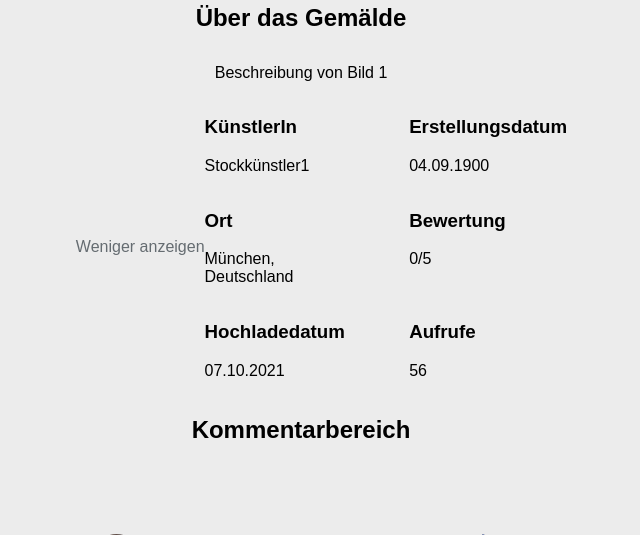
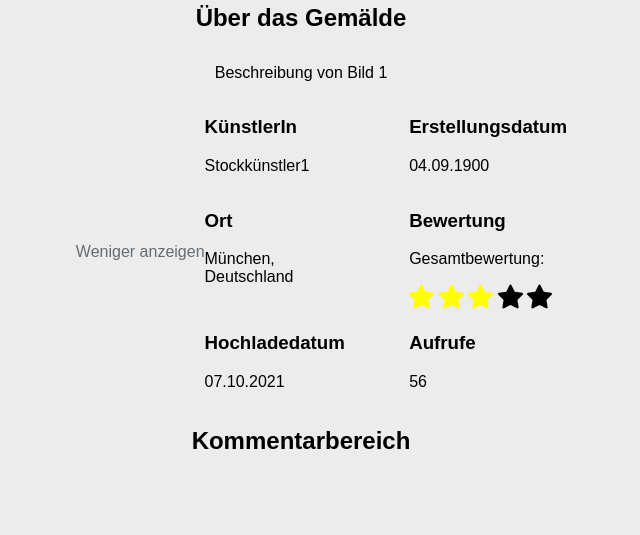
Before and after one commit to AykoSc/Uni-Webprogrammierung, a PHP site: page /gemaelde.php?id=1 in a window 1280 px wide, after a click that opens the changed part. Shown: the part 1278-1813 px from the top of the page, without its empty margins (339-979 px from the left). Run offline with PHP 8.4, Linux system fonts and the light colour scheme.

Commit message:
gemaelde bewertung wird dargestellt

```diff
--- a/controller/DBErstellung.php
+++ b/controller/DBErstellung.php
@@ -98,9 +98,9 @@ class DBErstellung
     VALUES ('test2', 'test2@test.com', '', 'Ich bin Test 2!', 'w', 'Maxine Musterfrau', 'Ammerländer Heerstraße 118, 26129 Oldenburg', 'deutsch', '2000.11-01', '2022-05-28');
 
     INSERT INTO Gemaelde (AnbieterID, Titel, Kuenstler, Beschreibung, Erstellungsdatum, Ort, Bewertung, Hochladedatum, Aufrufe, Dateityp)
-    VALUES (2, 'Stockbild1', 'Stockkünstler1', 'Beschreibung von Bild 1', '1900-09-04', 'München, Deutschland', 0, '2021-10-07', 56, 'jpg');
+    VALUES (2, 'Stockbild1', 'Stockkünstler1', 'Beschreibung von Bild 1', '1900-09-04', 'München, Deutschland', 3, '2021-10-07', 56, 'jpg');
     INSERT INTO Gemaelde (AnbieterID, Titel, Kuenstler, Beschreibung, Erstellungsdatum, Ort, Bewertung, Hochladedatum, Aufrufe, Dateityp)
-    VALUES (1, 'Stockbild2', 'Stockkünstler2', 'Beschreibung von Bild 2', '1234-10-05', 'Oldenburg, Deutschland', 0, '2022-06-01', 4, 'jpg');
+    VALUES (1, 'Stockbild2', 'Stockkünstler2', 'Beschreibung von Bild 2', '1234-10-05', 'Oldenburg, Deutschland', 3, '2022-06-01', 4, 'jpg');
     INSERT INTO Gemaelde (AnbieterID, Titel, Kuenstler, Beschreibung, Erstellungsdatum, Ort, Bewertung, Hochladedatum, Aufrufe, Dateityp)
     VALUES (1, 'Stockbild3', 'Stockkünstler3', 'Beschreibung von Bild 3', '1432-11-06', 'Berlin, Deutschland', 0, '2022-09-06', 8, 'jpg');
 
@@ -136,11 +136,11 @@ class DBErstellung
     VALUES (3, 1);
 
     INSERT INTO bewertet_von (AnbieterID, GemaeldeID, Bewertung)
-        VALUES (3, 1, 4);
+        VALUES (2, 1, 3);
     INSERT INTO bewertet_von (AnbieterID, GemaeldeID, Bewertung)
         VALUES (2, 2, 2);
     INSERT INTO bewertet_von (AnbieterID, GemaeldeID, Bewertung)
-        VALUES (2, 1, 3);
+        VALUES (3, 1, 4);
     INSERT INTO bewertet_von (AnbieterID, GemaeldeID, Bewertung)
         VALUES (3, 2, 5);
     ";
--- a/controller/NutzerDAODBImpl.php
+++ b/controller/NutzerDAODBImpl.php
@@ -444,15 +444,12 @@ class NutzerDAODBImpl implements NutzerDAO
             $bereitsBewertetCMD->bindParam(':AnbieterID', $AnbieterID);
             $bereitsBewertetCMD->execute();
             $ergebnis = $bereitsBewertetCMD->fetchObject();
-            if (isset($ergebnis->Bewertung)) {
+            if (isset($ergebnis->Bewertung)) { //Gemaelde bereits bewertet, Bewertung wird entfernt
                 $bewertungEntfernenSQL = 'DELETE FROM bewertet_von WHERE GemaeldeID = :GemaeldeID AND AnbieterID = :AnbieterID;';
                 $bewertungEntfernenCMD = $this->db->prepare($bewertungEntfernenSQL);
                 $bewertungEntfernenCMD->bindParam(":GemaeldeID", $GemaeldeID);
                 $bewertungEntfernenCMD->bindParam(':AnbieterID', $AnbieterID);
                 $bewertungEntfernenCMD->execute();
-
-                $this->db->commit();
-                return true; //Gemaelde bereits bewertet, Bewertung wird entfernt
             }
 
             $speichereBewertungSQL = 'Insert INTO bewertet_von (GemaeldeID, AnbieterID, Bewertung) VALUES (:GemaeldeID, :AnbieterID, :Bewertung);';
@@ -467,19 +464,19 @@ class NutzerDAODBImpl implements NutzerDAO
             $erhalteBewertungCMD->execute();
 
             $bewertungenZaehler = 0;
-            $Bewertung_neu = 0; //falls es keine bewertungen gibt
+            $bewertung_neu = 0; //falls es keine bewertungen gibt
             while ($zeile = $erhalteBewertungCMD->fetchObject()) {
-                $Bewertung_neu += $zeile->Bewertung;
+                $bewertung_neu += $zeile->Bewertung;
                 $bewertungenZaehler++;
             }
             if ($bewertungenZaehler != 0) {
-                $Bewertung_neu = (int)($Bewertung_neu / $bewertungenZaehler);
+                $bewertung_neu = (int)($bewertung_neu / $bewertungenZaehler);
             }
 
             $aktualisiereBewertungSQL = 'UPDATE Gemaelde SET Bewertung = :Bewertung WHERE GemaeldeID = :GemaeldeID;';
             $aktualisiereBewertungCMD = $this->db->prepare($aktualisiereBewertungSQL);
             $aktualisiereBewertungCMD->bindParam(':GemaeldeID', $GemaeldeID);
-            $aktualisiereBewertungCMD->bindParam(':Bewertung', $Bewertung_neu);
+            $aktualisiereBewertungCMD->bindParam(':Bewertung', $bewertung_neu);
             $aktualisiereBewertungCMD->execute();
 
             $speichereBewertungCMD->execute();
--- a/css/main.css
+++ b/css/main.css
@@ -57,7 +57,6 @@ main {
         margin: 0 0 250px; /* Platz für den Footer (Platz nach unten)*/
     }
 }
-
 
 .presentation {
     width: 100%; /* Setze die Breite eines Elements */
--- a/gemaelde.php
+++ b/gemaelde.php
@@ -39,7 +39,7 @@ if (isset($_SESSION["id"]) and is_string($_SESSION["id"]) and
     isset($_POST['beschreibung']) and is_string($_POST['beschreibung']) and
     isset($_POST['erstellungsdatum']) and is_string($_POST['erstellungsdatum']) and
     isset($_POST['ort']) and is_string($_POST['ort'])) {
-    $gemaelde = $dao->gemaelde_editieren(htmlspecialchars($_SESSION["id"]), htmlspecialchars($_SESSION["token"]),
+    $dao->gemaelde_editieren(htmlspecialchars($_SESSION["id"]), htmlspecialchars($_SESSION["token"]),
         htmlspecialchars($_GET["id"]), htmlspecialchars($_POST['beschreibung']),
         htmlspecialchars($_POST['erstellungsdatum']), htmlspecialchars($_POST['ort']));
 }
@@ -187,19 +187,35 @@ include $abs_path . '/php/head.php';
                     </div>
                     <div class="item">
                         <h3>Bewertung</h3>
+                        <p>Gesamtbewertung:</p>
+                        <?php for ($i = 1; $i <= $bewertung; $i++) { ?>
+                            <img src="images/stern_gelb.svg" alt="bewertunggesamt" class="icons"
+                                 style="width: 25px; height: 25px"/>
+                        <?php } ?>
+                        <?php for ($i = $bewertung + 1; $i <= 5; $i++) { ?>
+                            <img src="images/stern_schwarz.svg" alt="bewertunggesamt" class="icons"
+                                 style="width: 25px; height: 25px"/>
+                        <?php } ?>
+
                         <?php if (isset($_SESSION["id"])): ?>
-                            <form method="post">
-                                <?php for ($i = 0; $i < $bewertung; $i++) { ?>
-                                    <button type="submit" name="bewertung" value="<?php echo $i //TODO ?>">
-                                        <img src="images/stern_gelb.svg" alt="stern_gelb"/>
-                                    </button>
+                        <p>Deine Bewertung:</p>
+                        <form method="post">
+                            <?php for ($i = 1; $i <= $eigene_bewertung; $i++) { //TODO für jeden Stern eigenes Form oder wieder trick wie bei checkbox mit sich überschreibenden values.
+                                //TODO input values gibt nicht gewünschtes ergebnis siehe https://www.w3schools.com/tags/tryit.asp?filename=tryhtml5_input_type_image?>
+                                <input type="image" src="images/stern_gelb.svg" name="bewertung"
+                                       value="<?php echo $i ?>" style="width: 25px; height: 25px"
+                                       alt="eigenebewertung"/>
+                            <?php } ?>
+                            <?php for ($i = $eigene_bewertung + 1;
+                            $i <= 5;
+                            $i++) { ?>
+                            <input type="image" src="images/stern_schwarz.svg" name="bewertung" value="<?php echo $i ?>"
+                                   style="width: 25px; height: 25px" alt="eigenebewertung/>
                                 <?php } ?>
                             </form>
-                        <?php else: ?>
-                            <p><?php echo $bewertung ?>/5</p>
                         <?php endif; ?>
                     </div>
-                    <div class="item">
+                    <div class=" item">
                         <h3>Hochladedatum</h3>
                         <p><?php echo date("d.m.Y", strtotime($hochladedatum)); ?></p>
                     </div>
```
